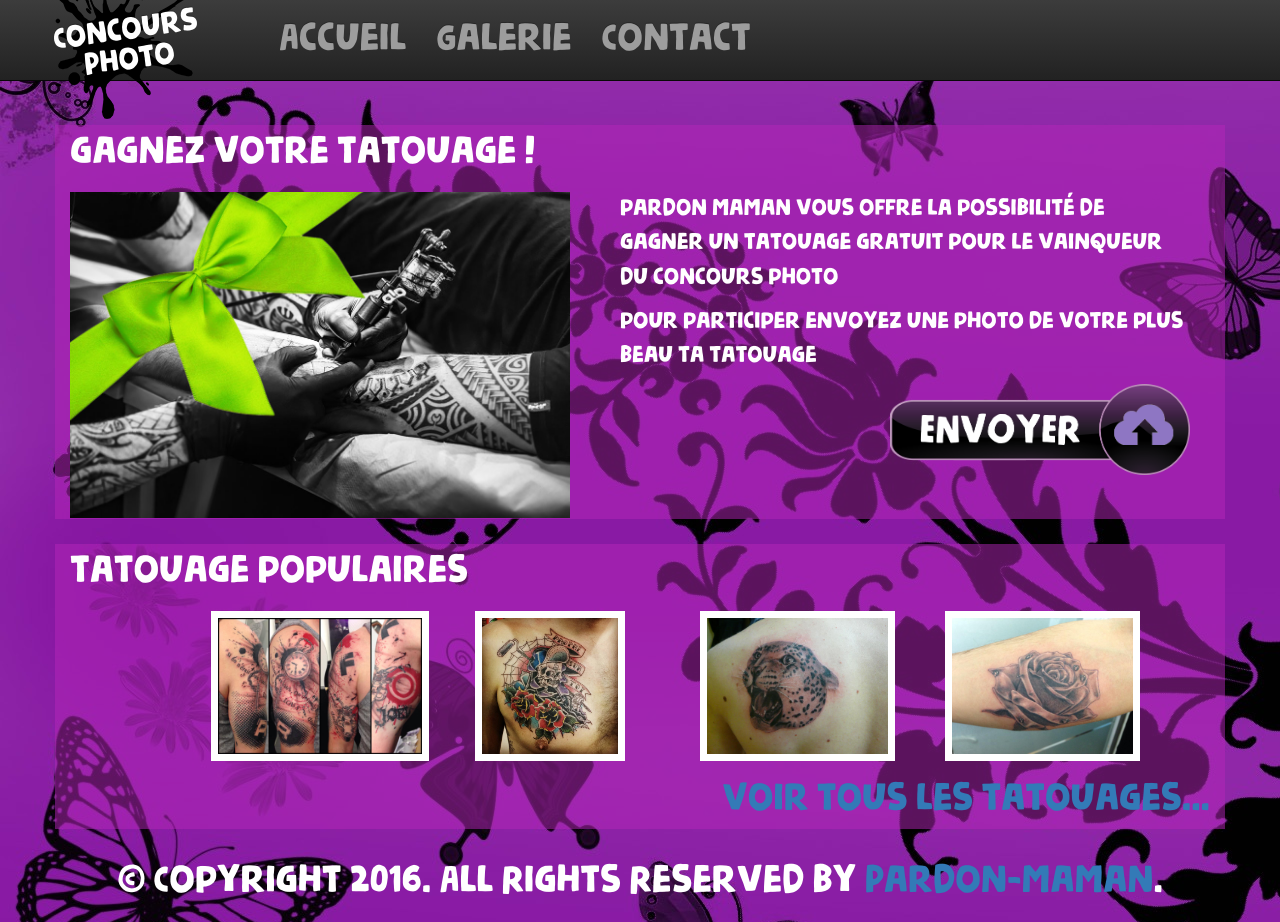
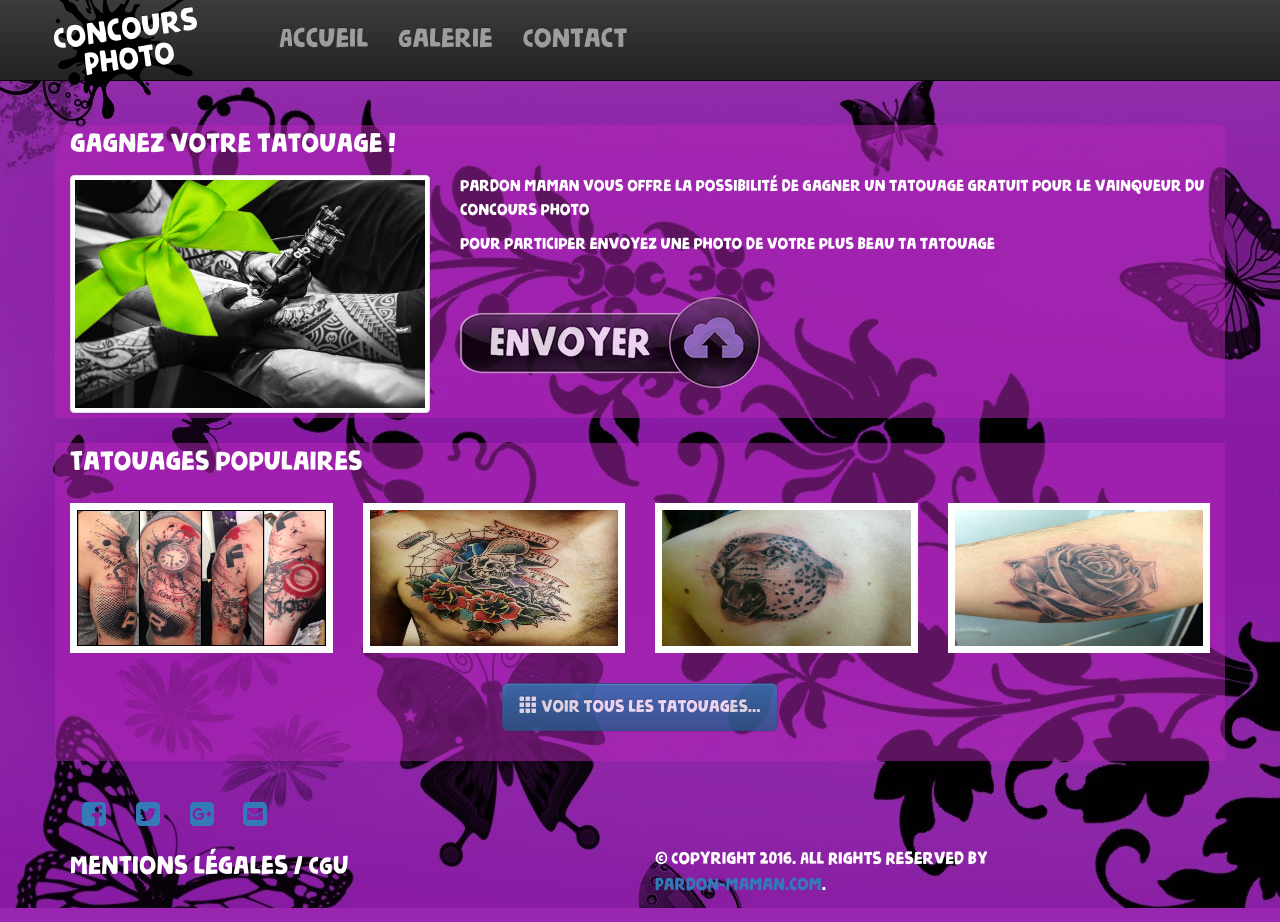
Before and after one commit to Aurerianusu/fbdev, a PHP site: page / in a window 1280 px wide. Run offline with PHP 8.4, Linux system fonts and the light colour scheme; some libraries are stand-ins or nearby versions.

Commit message:
fix mobile accueil

```diff
--- a/footer.php
+++ b/footer.php
@@ -1,32 +1,20 @@
 <div class="container">
-
-
         <div class="row text-left bloc-center">
-        	<div class="col-sm-1 col-xs-2">
+        	<div class="col-sm-6 col-xs-12">
                	<a href="https://www.facebook.com/bootsnipp"><i id="social-fb" class="fa fa-facebook-square fa-2x social"></i></a>
-            </div>
-
-            <div class="col-sm-1 col-xs-2">
-	            <a href="https://twitter.com/bootsnipp"><i id="social-tw" class="fa fa-twitter-square fa-2x social"></i></a>
-	        </div>
-
-	        <div class="col-sm-1 col-xs-2">
-	           	<a href="https://plus.google.com/+Bootsnipp-page"><i id="social-gp" class="fa fa-google-plus-square fa-2x social"></i></a>
-	        </div>
-
-	        <div class="col-sm-1 col-xs-2">
-	            <a href="mailto:coucou@gmail.com"><i id="social-em" class="fa fa-envelope-square fa-2x social"></i></a>
-	        </div>
+                <a href="https://twitter.com/bootsnipp"><i id="social-tw" class="fa fa-twitter-square fa-2x social"></i></a>
+                <a href="https://plus.google.com/+Bootsnipp-page"><i id="social-gp" class="fa fa-google-plus-square fa-2x social"></i></a>
+                <a href="mailto:coucou@gmail.com"><i id="social-em" class="fa fa-envelope-square fa-2x social"></i></a>
+          </div>
 		</div>
 
 		<div class="row text-left">
-        	<div class="col-sm-6 col-xs-6 cgu">
+        	<div class="col-sm-6 col-xs-12 cgu">
                	<a href="./cgu.php">Mentions légales / CGU</a>
             </div>
 
-            <div class="col-sm-6 col-xs-6 copyright">
+            <div class="col-sm-6 col-xs-12 copyright">
                	 <p>© Copyright 2016. All Rights Reserved by <br><a target="_blank" href="https://pardon-maman.com"> Pardon-maman.com</a>.
             </div>
         </div>
-
 </div>
--- a/index.php
+++ b/index.php
@@ -18,7 +18,7 @@
 	<body>
 		<!-- HEADER -->
 		<header>
-			<?php require 'menus.php' ?>
+			<?php require './menus.php' ?>
 		</header>
 		<!-- END OF HEADER -->
 
@@ -26,85 +26,95 @@
 		<!-- BLOC 1 -->
 		<section id="section-accueil">
 		    <div class="container">
-				<p>gagnez votre tatouage !</p>
-		        <div class="row text-center">
-		            <div class="col-md-4 col-sm-4 col-xs-12" id="gift">
-		            	<img src="public/images/gift.jpg" alt="" class="gift">
+		     <div class="row">
+		     	<div class="col-sm-12 col-xs-12"><p>gagnez votre tatouage !</p></div>
 		     </div>
-		            <div class="col-md-8 col-sm-8 col-xs-12" id="description">
+		        <div class="row">
+		            <div class="col-sm-4 col-xs-12">
+		            	<img src="public/images/gift.jpg" alt="" class="img-thumbnail img-responsive">
+		            </div>
+
+		            <div class="col-sm-8 col-xs-12 text-left" id="description" >
 						<p>pardon maman vous offre la possibilité de gagner un tatouage gratuit pour le vainqueur
 						du concours photo</p>
-
-						<p>
-						pour participer envoyez une photo de votre plus beau ta tatouage
-						</p>
+						<p>pour participer envoyez une photo de votre plus beau ta tatouage</p>
 						<img src="public/images/submit.png" id="send_button">
-					</div>
-		        </div>
-
-		        <div class="row text-right">
-		        	<div class="col-md-12 col-sm-12 col-xs-12">
 					</div>
 		        </div>
 		    </div>
 		</section>
 		<!-- END OF CONTENT -->
 
-		<!-- BLOC 1 -->
-		<section id="section-accueil">
+		<!-- BLOC 2 -->
+		<section id="section-tatouages">
 			<div class="container">
-				<p>tatouage populaires</p>
-		        <div class="row text-center">
-		            <div class="col-sm-12 col-xs-12" >
-						<ul id="image_list">
-							<li class="col-sm-3 col-xs-6"><img src="public/images/tatoo1.jpg" alt="" class="popular">
+				<p>Tatouages populaires</p>
+				<div class="row">
+					<div class="col-sm-3 col-xs-6">
+						<img class="popular" src="public/images/tatoo1.jpg" />
 						<div
+							data-href="#"
 							class="fb-like"
-									data-width="250"
+							data-layout="box_count"
+							data-action="like"
+							data-size="large"
 							data-show-faces="true">
 						</div>
-							<li class="col-sm-3 col-xs-6"><img src="public/images/tatoo2.jpg" alt="" class="popular">
+					</div>
+
+        			<div class="col-sm-3 col-xs-6">
+        				<img class="popular" src="public/images/tatoo2.jpg" />
         				<div
+							data-href="#"
 							class="fb-like"
-									data-width="250"
+							data-layout="box_count"
+							data-action="like"
+							data-size="large"
 							data-show-faces="true">
 						</div>
-							<li class="col-sm-3 col-xs-6"><img src="public/images/tatoo3.jpg" alt="" class="popular">
+        			</div>
+
+        			<div class="col-sm-3 col-xs-6">
+        				<img class="popular" src="public/images/tatoo3.jpg" />
         				<div
+							data-href="#"
 							class="fb-like"
-									data-width="250"
+							data-layout="box_count"
+							data-action="like"
+							data-size="large"
 							data-show-faces="true">
 						</div>
-							<li class="col-sm-3 col-xs-6"><img src="public/images/tatoo4.jpg" alt="" class="popular">
+        			</div>
+
+       				<div class="col-sm-3 col-xs-6">
+       					<img class="popular" src="public/images/tatoo4.jpg" />
        					<div
+							data-href="#"
 							class="fb-like"
-									data-width="250"
+							data-layout="box_count"
+							data-action="like"
+							data-size="large"
 							data-show-faces="true">
 						</div>
-						</ul>
        				</div>
-		            <div class="col-md-8 col-sm-8 col-xs-12"></div>
     			</div>
 
-		        <div class="row text-right">
-		        	<div class="col-md-12 col-sm-12 col-xs-12" >
-						<a href="./galerie.php" id="see_next"> Voir tous les tatouages... </a>
+		        <div class="row">
+		        	<div class="col-sm-12 col-xs-12 text-center">
+		        		<a href="galerie.php" class="btn btn-lg btn-primary send_button">
+		        			<span class="glyphicon glyphicon-th"></span>
+		        			Voir tous les tatouages...
+		        		</a>
 					</div>
 				</div>
+
 		    </div>
 		</section>
 		<!-- END OF CONTENT -->
 
 		<!-- FOOTER -->
 		<footer class="footer">
-		    <div class="container text-center">
-		        <div class="row">
-		            <div class="col-xs-12">
-		                <p>© Copyright 2016. All Rights Reserved by <a target="_blank" href="https://pardon-maman.com"> Pardon-maman</a>.
-		                </p>
-		            </div>
-		        </div>
-		     </div>
+			<?php require './footer.php' ?>
 		</footer>
 		<!-- END OF FOOTER -->
 
--- a/public/css/style.css
+++ b/public/css/style.css
@@ -5,7 +5,7 @@
 
 body{
 	font-family:nickname, sans-serif;
-	font-size:4em;
+	font-size:2.8em;
 	background-image:url("../images/background.jpg");
     color: white;
 }
@@ -27,7 +27,7 @@ body{
 }
 
 /* INDEX */
-#section-accueil .container, #section-galerie .container {
+#section-accueil .container, #section-galerie .container, #section-tatouages .container {
     background-color: rgba(181, 39, 185, 0.5);
     margin-top: 25px;
     margin-bottom: 25px;
@@ -40,25 +40,44 @@ body{
 }
 #description{
     font-size: 0.6em;
-    width: 600px;
-    text-align: left;
-    margin-left: 50px;
 }
+
+.send_button{
+  margin-bottom:30px;
+  margin-top:20px;
+  opacity: 0.8;
+}
+
 #send_button{
-    width: 300px;
-    float: right;
+  margin-bottom:30px;
+  margin-top:30px;
+  opacity: 0.8;
+   -webkit-transform: scale(1);
+    /* Browser Variations: */
+    -moz-transform: scale(1);
+    -o-transform: scale(1);
+    -webkit-transition-duration: 0.2s;
+    -moz-transition-duration: 0.2s;
+    -o-transition-duration: 0.2s;
 }
+#send_button:hover{
+  margin-bottom:30px;
+  margin-top:30px;
+  opacity: 1;
+  -webkit-transform: scale(1.05);
+    -moz-transform: scale(1.05);
+    -o-transform: scale(1.05);
+}
+
+
 #image_list{
     display: inline-flex;
     list-style-type: none;
 }
 .popular {
     height: 150px;
+    width: 100%;
     border: 7px solid #fff;
-    margin-left: 25px;
-
-    list-style: none;
-
     -webkit-transform: scale(1);
     /* Browser Variations: */
     -moz-transform: scale(1);
@@ -66,12 +85,15 @@ body{
     -webkit-transition-duration: 0.5s;
     -moz-transition-duration: 0.5s;
     -o-transition-duration: 0.5s;
+    margin-bottom: 10px;
+    margin-top: 10px;
 }
 .popular:hover {
-    -webkit-transform: scale(1.2);
-    -moz-transform: scale(1.2);
-    -o-transform: scale(1.2);
+    -webkit-transform: scale(1.05);
+    -moz-transform: scale(1.05);
+    -o-transform: scale(1.05);
 }
+
 /* GALLERIE CSS */
 .hide-bullets {
     list-style:none;
@@ -165,7 +187,7 @@ span.navbar-brand {
  .cgu a{
     color:white;
     text-decoration: none;
-    font-size: 30px;
+    font-size: 27px;
 
  }
 
```
Also changed, not shown: galerie.php (+8 -0 lines), contact.php (added), public/images/submit.png. Lines whose indentation alone changed are shown as unchanged.
